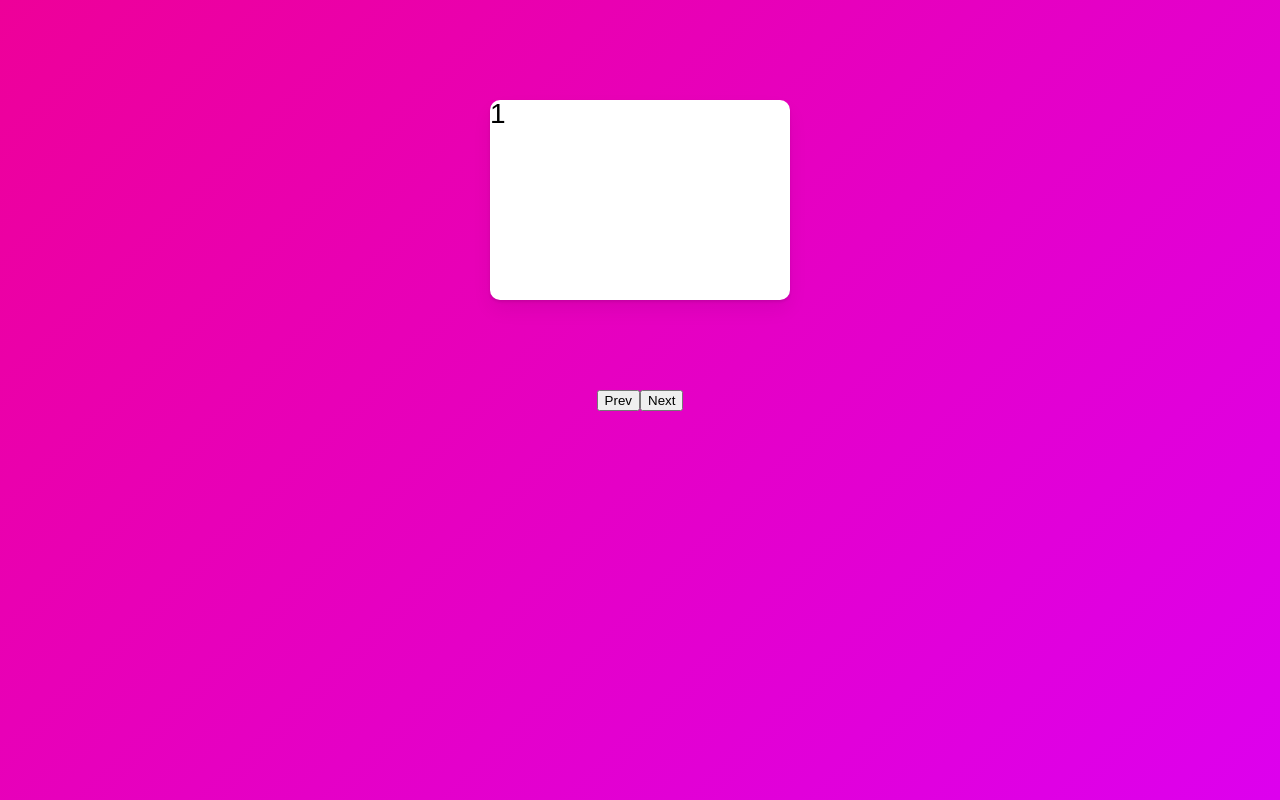
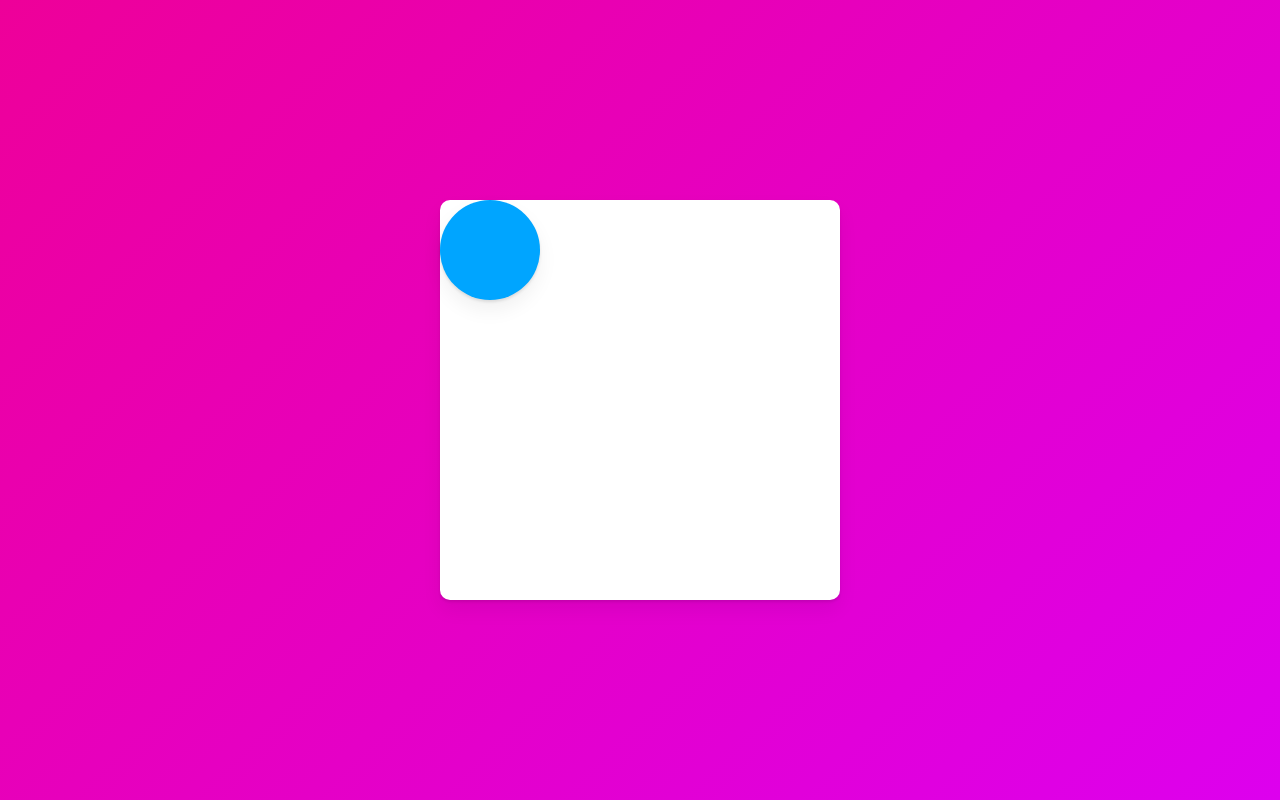
Before and after one commit to junha6316/react-tutorial, a React (Create React App) app in the folder animation/: page / in a window 1280 px wide. Built offline with nearby package versions, Linux system fonts and the light colour scheme.

Commit message:
layout prop을 이용한 auto animate

```diff
--- a/animation/src/App.tsx
+++ b/animation/src/App.tsx
@@ -15,95 +15,36 @@
 `;
 
 const Box = styled(motion.div)`
-  width: 300px;
-  height: 200px;
-  display; flex;
-  position: absolute;
-  justify-content: center;
-  align-items: center;
+  width: 400px;
+  height: 400px;
+  display: flex;
   top: 100px;
   background-color: white;
   border-radius: 10px;
-  font-size:28px;
+  font-size: 28px;
+  box-shadow: 0 2px 3px rgba(0, 0, 0, 0.1), 0 10px 20px rgba(0, 0, 0, 0.06);
+`;
+const Circle = styled(motion.div)`
+  background-color: #00a5ff;
+  height: 100px;
+  width: 100px;
+  border-radius: 50px;
   box-shadow: 0 2px 3px rgba(0, 0, 0, 0.1), 0 10px 20px rgba(0, 0, 0, 0.06);
 `;
 
-const BiggerBox = styled.div`
-  background-color: white;
-  padding: 50px 50px 50px 50px;
-`;
-const boxVariants = {
-  hover: { scale: 1.5, rotateZ: 90 },
-  click: { borderRadius: '100px', scale: 1 },
-  drag: {
-    backgroundColor: 'rgb(46, 204, 113',
-    transition: { duration: '10s' },
-  },
-};
-
-const Svg = styled.svg`
-  width: 300px;
-  heigh: 300px;
-`;
-
 function App() {
-  const [visible, setVisible] = useState(1);
-  const [back, setBack] = useState(false);
-
-  const nextPlease = () => {
-    setBack(true);
-    setVisible((prev) => (prev === 10 ? 1 : prev + 1));
-  };
-  const prevPlease = () => {
-    setBack(false);
-    setVisible((prev) => (prev === 1 ? 10 : prev - 1));
-  };
-
-  const sliderVariants = {
-    entry: (back: boolean) => {
-      return {
-        x: back ? -500 : 500,
-        opacity: 0,
-        scale: 0,
-      };
-    },
-    center: {
-      x: 0,
-      opacity: 1,
-      scale: 1,
-      transition: {
-        duration: '0.3',
-      },
-    },
-    end: (back: boolean) => {
-      return {
-        x: back ? 500 : -500,
-        opacity: 0,
-        scale: 0,
-        rotateX: 180,
-        transition: {
-          duration: '0.3',
-        },
-      };
-    },
-  };
-  // exitBeforeEnter 하나의 애니메이션 종료후 동작
+  const [clicked, setClicked] = useState(false);
+  const toggleClicked = () => setClicked((prev) => !prev);
   return (
-    <Wrapper>
-      <AnimatePresence exitBeforeEnter custom={back}>
-        <Box
-          custom={back}
-          variants={sliderVariants}
-          initial="entry"
-          animate="center"
-          exit="end"
-          key={visible}
-        >
-          {visible}
-        </Box>
-      </AnimatePresence>
-      <button onClick={prevPlease}>Prev</button>
-      <button onClick={nextPlease}>Next</button>
+    <Wrapper onClick={toggleClicked}>
+      <Box
+        style={{
+          justifyContent: clicked ? 'center' : 'flex-start',
+          alignItems: clicked ? 'center' : 'flex-start',
+        }}
+      >
+        <Circle layout />
+      </Box>
     </Wrapper>
   );
 }
```
